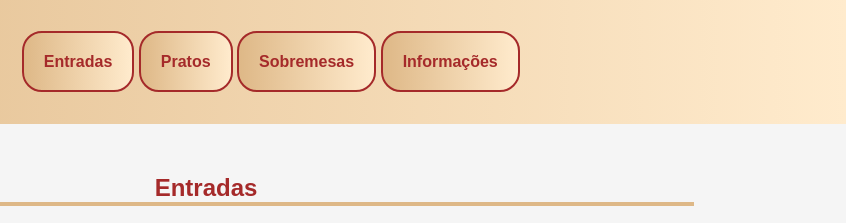
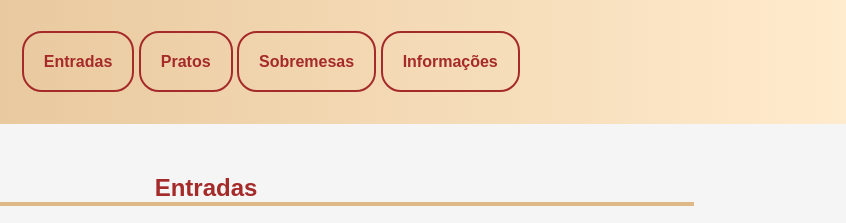
Before and after one commit to fabiosanzzoni/restaurantesaborcaseiro, a plain HTML site: page index.html in a window 1280 px wide. Shown: the top 223 px of the page, 434-1280 px from the left. Drawn offline with Linux system fonts and the light colour scheme.

Commit message:
Update styles.css

```diff
--- a/src/css/styles.css
+++ b/src/css/styles.css
@@ -55,7 +55,7 @@ header nav a {
   font-weight: bold;
   text-decoration: none;
   color: var(--cor-primaria);
-  background:linear-gradient(var(--gradient), var(--cor-terciaria), var(--cor-secundaria));
+  background-color: var (--cor-secundaria);
   padding: 20px;
   border: var(--borda-primaria);
   border-radius: var(--arredondar-bordas);
```
